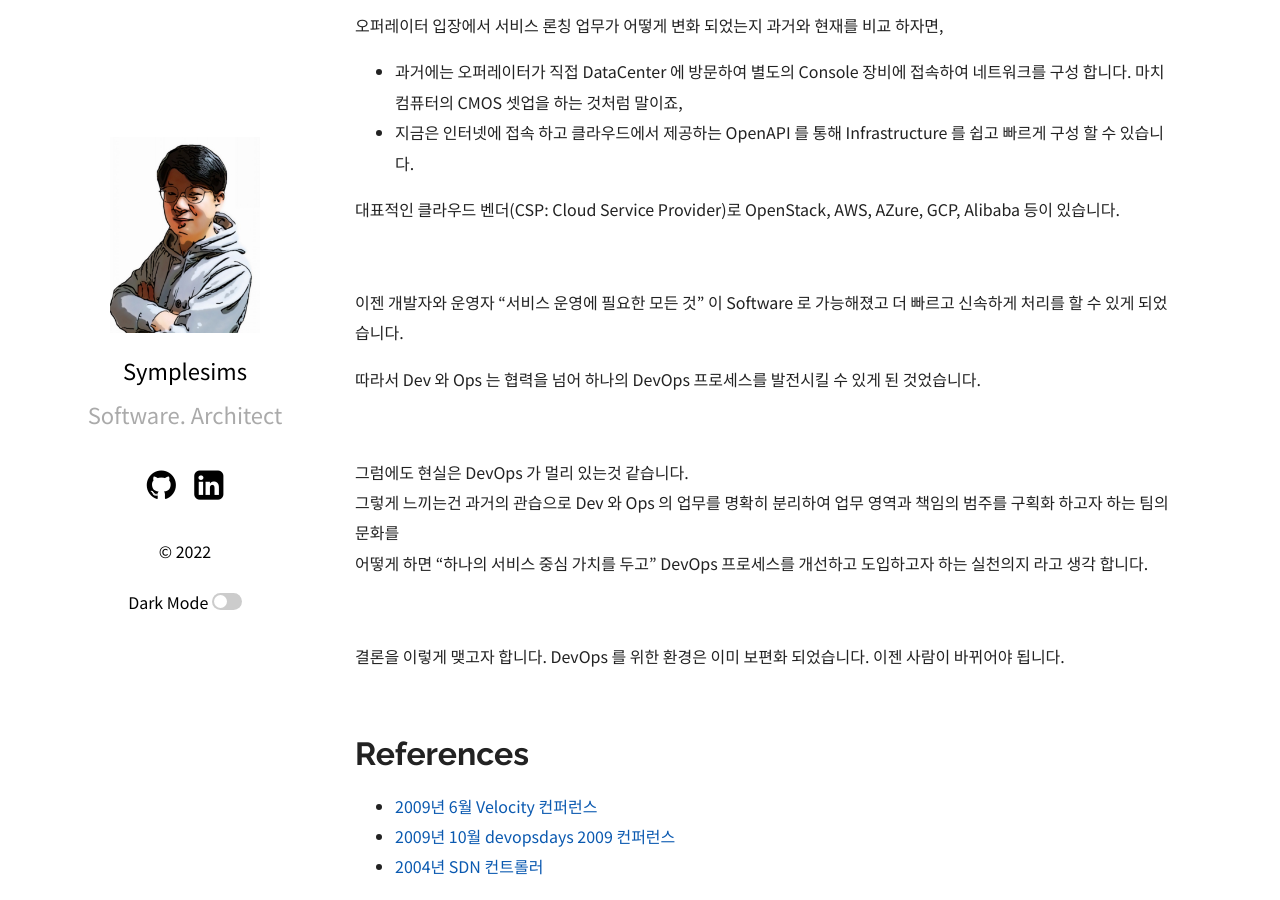
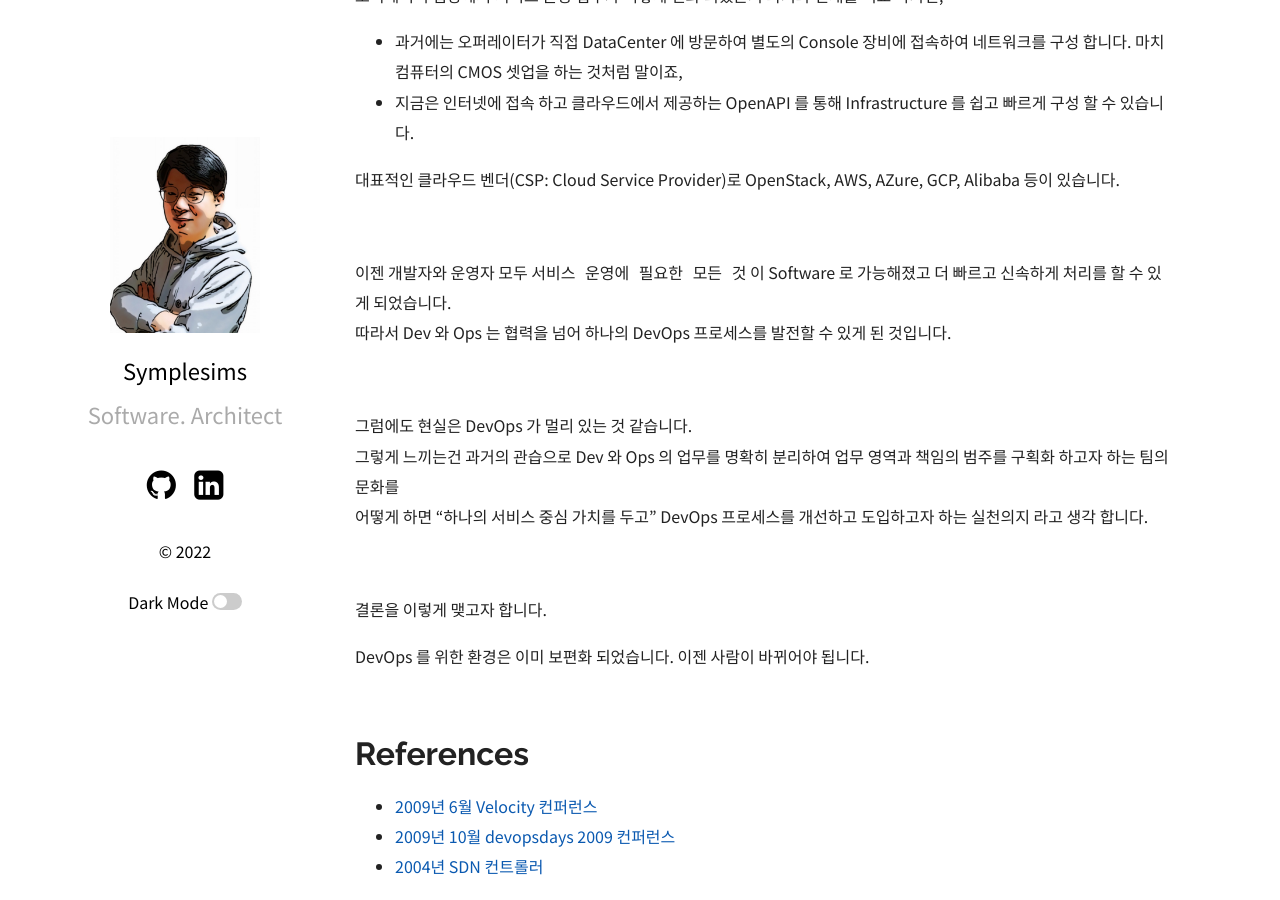
Before and after one commit to symplesims/symplesims.github.io, a Jekyll site: the page built from _posts/2021-12-02-think-about-devops.md, in a window 1280 px wide and 900 px high, scrolled down 1746 px. Built offline with Jekyll 4.4.1, drawn with Linux system fonts in a browser that asks for light colours; nearby versions of some CDN libraries; some of the changed text lies outside the part shown.

Commit message:
2021-12-02-think-about-devops.md 컨텐츠 보완

```diff
--- a/_posts/2021-12-02-think-about-devops.md
+++ b/_posts/2021-12-02-think-about-devops.md
@@ -36,11 +36,11 @@ categories:
 
 위 상황의 무한 반복은 각 팀이 처한 역할 중심의 대립으로인해 상황만 더 악화될 것 같습니다.
 
-<br><br>
+<br>
 
 하지만, 잘 생각해 보면 혁신적인 기능을 통한 고객 서비스 제공과, 서비스 운용 환경이 안정적으로 이루어지길 원하는 것은 Dev 와 Ops 팀 모두의 공통 적인 목표 입니다.
 
-DevOps 시작은 2009년 10월 `devopsdays 2009` 에서 처음으로 세상에 이 단어가 등장 하게 됩니다.
+DevOps 단어는 2009년 10월 `devopsdays 2009` 에서 처음으로 세상에 등장 하게 됩니다.
 사실 이 당시의 발표 내용에서 하루에 10 번이나 배포를 왜? 라는 의견과 Dev 와 Ops 가 협력 문화가 가능 한가? 라는 현실적인 비판도 많았습니다.
 당시 현실을 고려하면 합리적인 비판이라 생각됩니다.
 
@@ -65,19 +65,20 @@ SDN 통해서 Virtual Networking 및 Hypervisor 가상화 기술이 급속히
 
 <br>
 
-이젠 개발자와 운영자 "서비스 운영에 필요한 모든 것" 이 Software 로 가능해졌고 더 빠르고 신속하게 처리를 할 수 있게 되었습니다.
-
-따라서 Dev 와 Ops 는 협력을 넘어 하나의 DevOps 프로세스를 발전시킬 수 있게 된 것었습니다.
+이젠 개발자와 운영자 모두 `서비스 운영에 필요한 모든 것` 이 Software 로 가능해졌고 더 빠르고 신속하게 처리를 할 수 있게 되었습니다.
+따라서 Dev 와 Ops 는 협력을 넘어 하나의 DevOps 프로세스를 발전할 수 있게 된 것입니다.
 
 <br>
 
-그럼에도 현실은 DevOps 가 멀리 있는것 같습니다.
+그럼에도 현실은 DevOps 가 멀리 있는 것 같습니다.
 그렇게 느끼는건 과거의 관습으로 Dev 와 Ops 의 업무를 명확히 분리하여 업무 영역과 책임의 범주를 구획화 하고자 하는 팀의 문화를
 어떻게 하면 "하나의 서비스 중심 가치를 두고" DevOps 프로세스를 개선하고 도입하고자 하는 실천의지 라고 생각 합니다.
 
 <br>
 
-결론을 이렇게 맺고자 합니다. DevOps 를 위한 환경은 이미 보편화 되었습니다. 이젠 사람이 바뀌어야 됩니다.
+결론을 이렇게 맺고자 합니다.
+
+DevOps 를 위한 환경은 이미 보편화 되었습니다. 이젠 사람이 바뀌어야 됩니다.
 
 <br>
 
```
